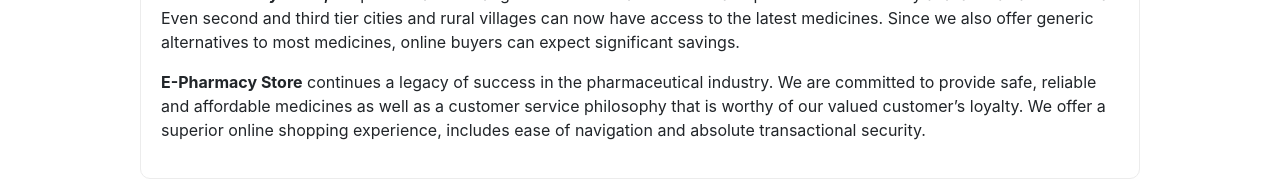
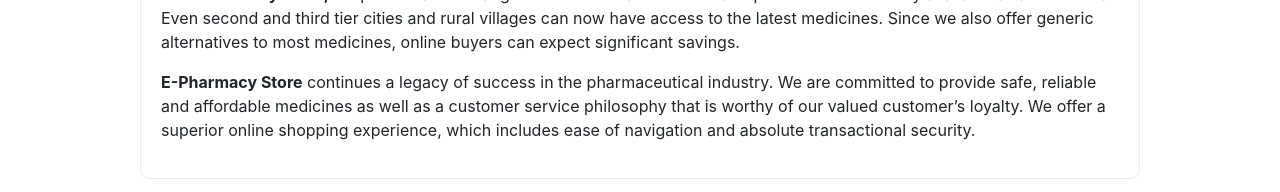
Before and after one commit to SayaliKurkute/EPharmacyGitHub, a React (Create React App) app in the folder app/: page /aboutus in a window 1280 px wide. Shown: the part 349-541 px from the top of the page. Built offline with nearby package versions, Linux system fonts and the light colour scheme; no server answers.

Commit message:
Added by Sayali

```diff
--- a/app/src/screens/common/AboutUsScreen.js
+++ b/app/src/screens/common/AboutUsScreen.js
@@ -26,7 +26,7 @@
             <b>E-Pharmacy Store</b> continues a legacy of success in the pharmaceutical industry.
             We are committed to provide safe, reliable and affordable medicines as well as a
              customer service philosophy that is worthy of our valued customer’s loyalty.
-             We offer a superior online shopping experience,  includes ease of navigation and
+             We offer a superior online shopping experience, which includes ease of navigation and
               absolute transactional security.
 
             </p>
```
